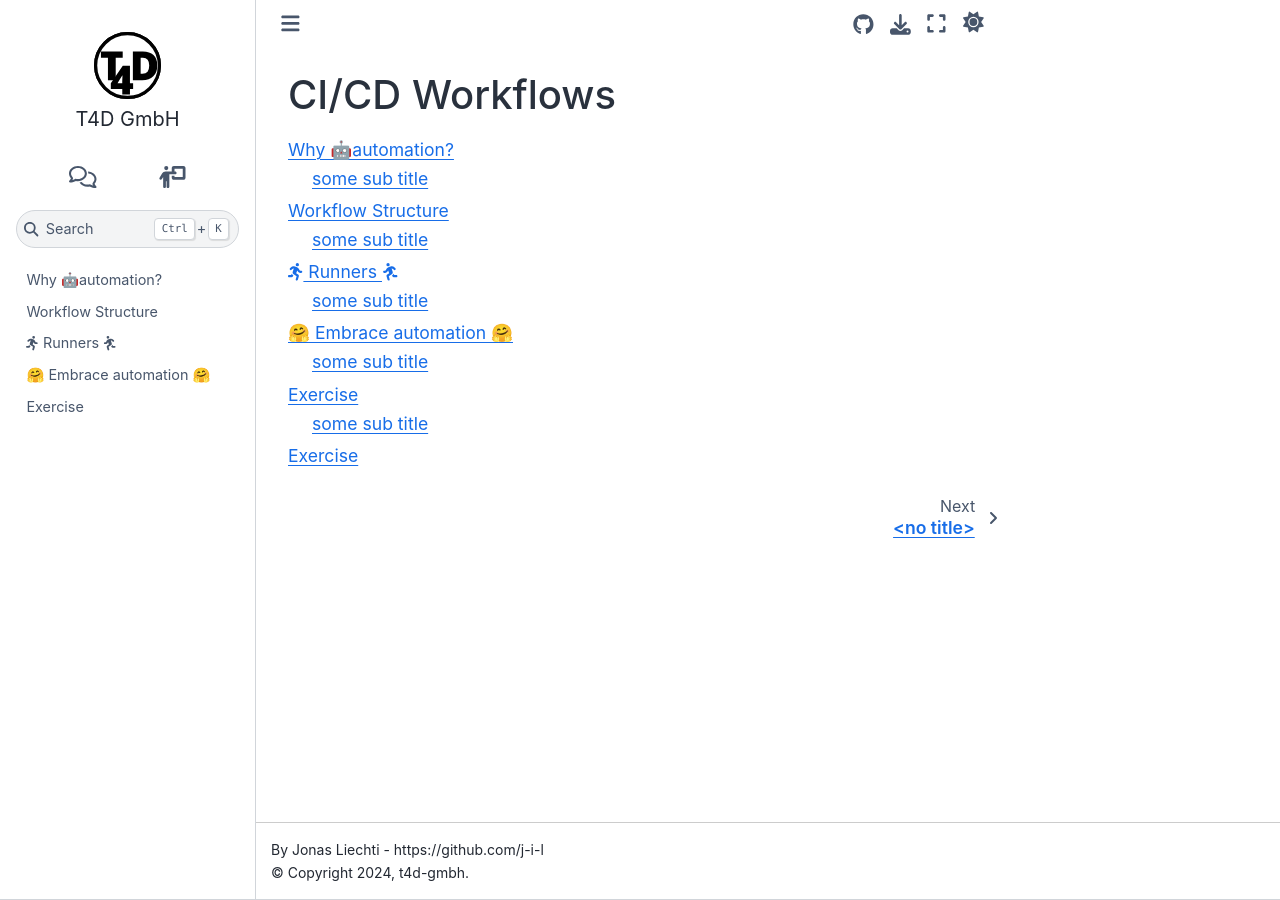
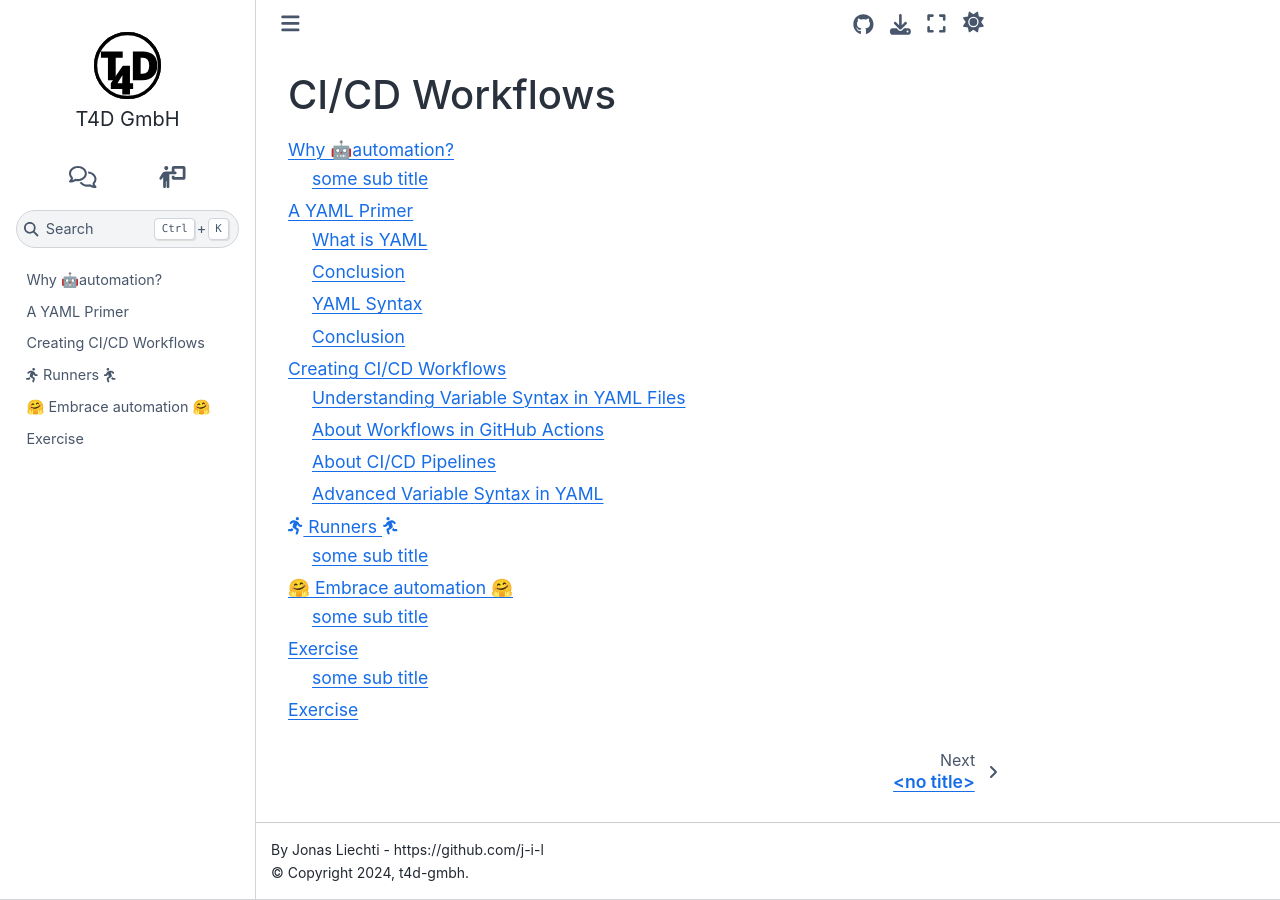
Before and after one commit to t4d-gmbh/ci-cd-workflows, a Sphinx documentation site: the page built from source/index.md, in a window 1280 px wide. Built offline with Sphinx 7.4.7 and the Sphinx Book theme 1.1.4, drawn with Linux system fonts in a browser that asks for light colours; the version number could not be read and is left out.

Commit message:
raw content for yaml and creating workflows

````diff
--- /dev/null
+++ b/source/content/creating_workflows/index.md
@@ -0,0 +1,31 @@
+# Creating CI/CD Workflows
+
+YAML is extensively used in defining workflows and pipelines in both GitHub and GitLab:
+
+{% if build == "slides" %}
+<!-- BUILDING THE SLIDES -->
+```{toctree}
+:maxdepth: 1
+
+./variable_syntax
+./github_workflow
+./github_workflow_structure
+./gitlab_workflow
+./gitlab_pipeline_structure
+./advanced_variable_syntax
+```
+{% else %}
+<!-- BUILDING THE PAGES -->
+```{include} ./variable_syntax.md
+```
+```{include} ./github_workflow.md
+```
+```{include} ./github_workflow_structure.md
+```
+```{include} ./gitlab_workflow.md
+```
+```{include} ./gitlab_pipeline_structure.md
+```
+```{include} ./advanced_variable_syntax.md
+```
+{% endif %}
--- a/source/content/index.md
+++ b/source/content/index.md
@@ -3,7 +3,8 @@
 :caption: CI/CD Workflows
 
 why_automation/index
-workflow_structure/index
+yaml_primer/index
+creating_workflows/index
 runners/index
 embrace_automation/index
 exercise/index
--- /dev/null
+++ b/source/content/yaml_primer/index.md
@@ -0,0 +1,20 @@
+# A YAML Primer
+
+{% if build == "slides" %}
+<!-- BUILDING THE SLIDES -->
+```{toctree}
+:maxdepth: 1
+
+./about_YAML
+./syntax
+```
+{% else %}
+<!-- BUILDING THE PAGES -->
+```{include} ./about_YAML.md
+```
+```{include} ./syntax.md
+```
+## Conclusion
+
+YAML's straightforward syntax and structure make it an ideal choice for configuration files in CI/CD workflows. Its readability enhances collaboration among developers, making it easier to define and manage complex workflows in GitHub and GitLab.
+{% endif %}
````
Also changed, not shown: source/content/creating_workflows/advanced_variable_syntax.md (added, +99 -0 lines), source/content/creating_workflows/github_workflow.md (added, +55 -0 lines), source/content/creating_workflows/github_workflow_structure.md (added, +17 -0 lines), source/content/creating_workflows/gitlab_pipeline_structure.md (added, +18 -0 lines), source/content/creating_workflows/gitlab_workflow.md (added, +51 -0 lines), source/content/creating_workflows/variable_syntax.md (added, +44 -0 lines), source/content/workflow_structure/index.md (deleted, +0 -15 lines), source/content/yaml_primer/about_YAML.md (added, +12 -0 lines), source/content/yaml_primer/syntax.md (added, +51 -0 lines).
